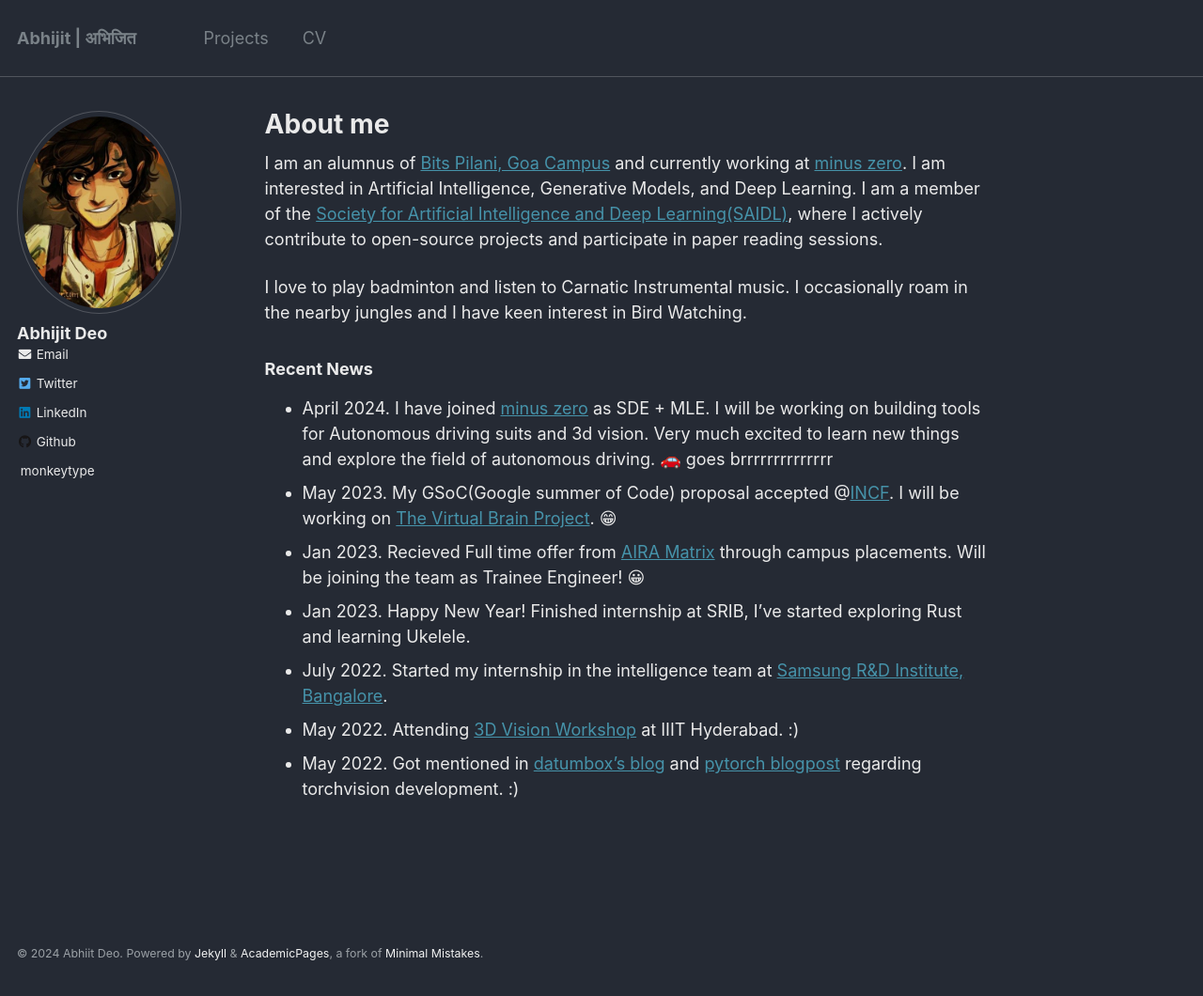
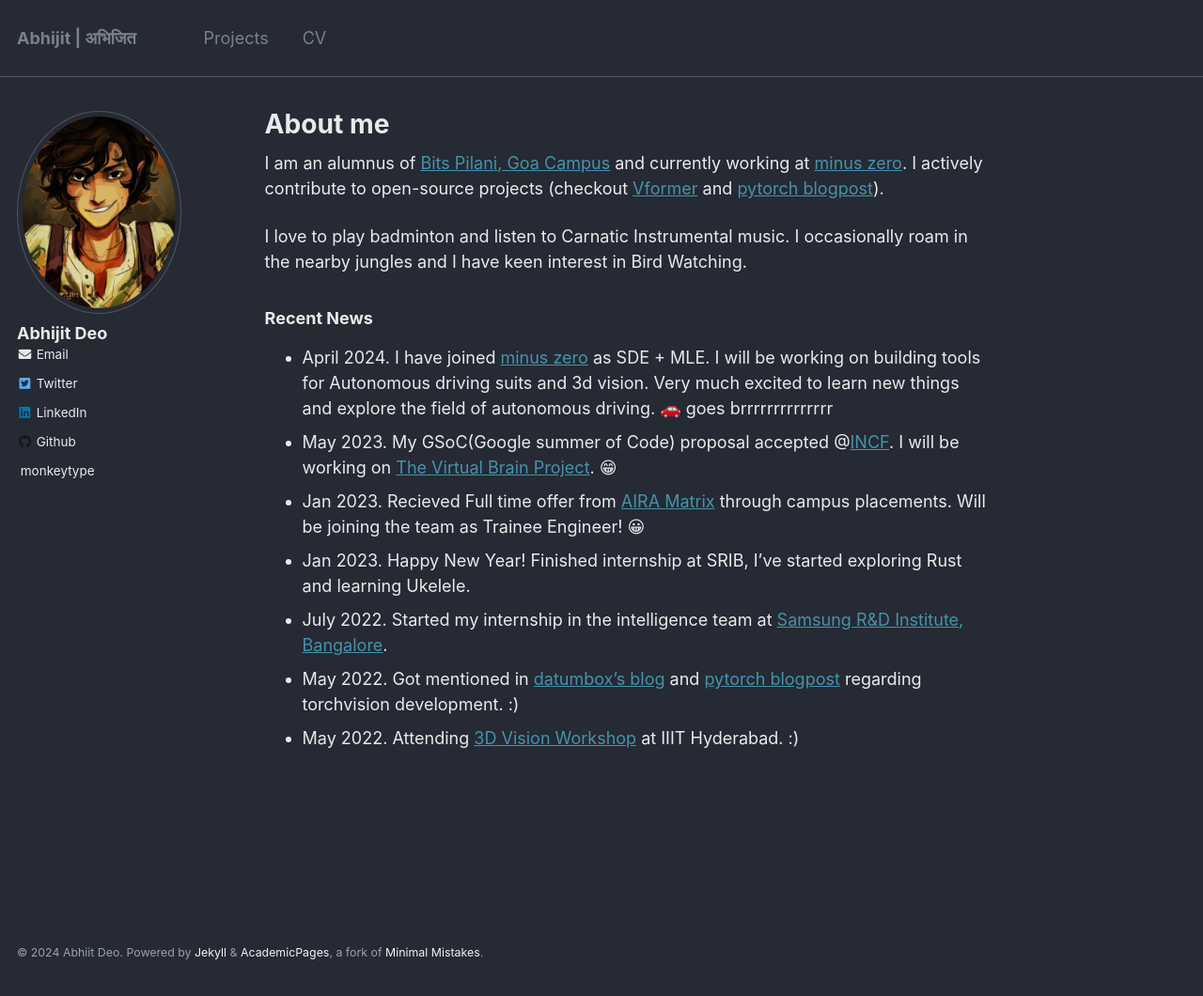
Before and after one commit to abhi-glitchhg/abhi-glitchhg.github.io, a Jekyll site: the page built from _pages/about.md, in a window 1280 px wide and 1060 px high. Shown: the whole window at 94% size. Built offline with Jekyll 4.4.1, drawn with Linux system fonts in a browser that asks for light colours.

Commit message:
Update about.md

```diff
--- a/_pages/about.md
+++ b/_pages/about.md
@@ -8,7 +8,7 @@ redirect_from:
   - /about.html
 ---
 
-I am an alumnus of [Bits Pilani, Goa Campus](https://www.bits-pilani.ac.in/Goa/) and currently working at [minus zero](https://minuszero.ai/). I am interested in Artificial Intelligence, Generative Models, and Deep Learning. I am a member of the [Society for Artificial Intelligence and Deep Learning(SAIDL)](https://www.saidl.in/), where I actively contribute to open-source projects and participate in paper reading sessions.
+I am an alumnus of [Bits Pilani, Goa Campus](https://www.bits-pilani.ac.in/Goa/) and currently working at [minus zero](https://minuszero.ai/). I actively contribute to open-source projects (checkout [Vformer](github.com/sforAiDl/vformer) and [pytorch blogpost](https://pytorch.org/blog/pytorch-1.12-new-library-releases/#new-augmentations-layers-and-losses)).
 
 I love to play badminton and listen to Carnatic Instrumental music. I occasionally roam in the nearby jungles and I have keen interest in Bird Watching.
 
@@ -25,5 +25,5 @@ I love to play badminton and listen to Carnatic Instrumental music. I occasional
 * Jan 2023. Recieved Full time offer from [AIRA Matrix](https://airamatrix.com/) through campus placements. Will be joining the team as Trainee Engineer! 😀
 * Jan 2023. Happy New Year! Finished internship at SRIB, I've started exploring Rust and learning Ukelele.
 * July 2022. Started my internship in the intelligence team at [Samsung R&D Institute, Bangalore](https://research.samsung.com/sri-b).
+* May 2022. Got mentioned in [datumbox's blog](https://blog.datumbox.com/the-journey-of-modernizing-torchvision-memoirs-of-a-torchvision-developer-3/) and [pytorch blogpost](https://pytorch.org/blog/pytorch-1.12-new-library-releases/#new-augmentations-layers-and-losses) regarding torchvision development. :)
 * May 2022. Attending [3D Vision Workshop](http://cvit.iiit.ac.in/workshops/3dvision/) at IIIT Hyderabad. :)
-* May 2022. Got mentioned in [datumbox's blog](https://blog.datumbox.com/the-journey-of-modernizing-torchvision-memoirs-of-a-torchvision-developer-3/) and [pytorch blogpost](https://pytorch.org/blog/pytorch-1.12-new-library-releases/#new-augmentations-layers-and-losses) regarding torchvision development. :)
```
